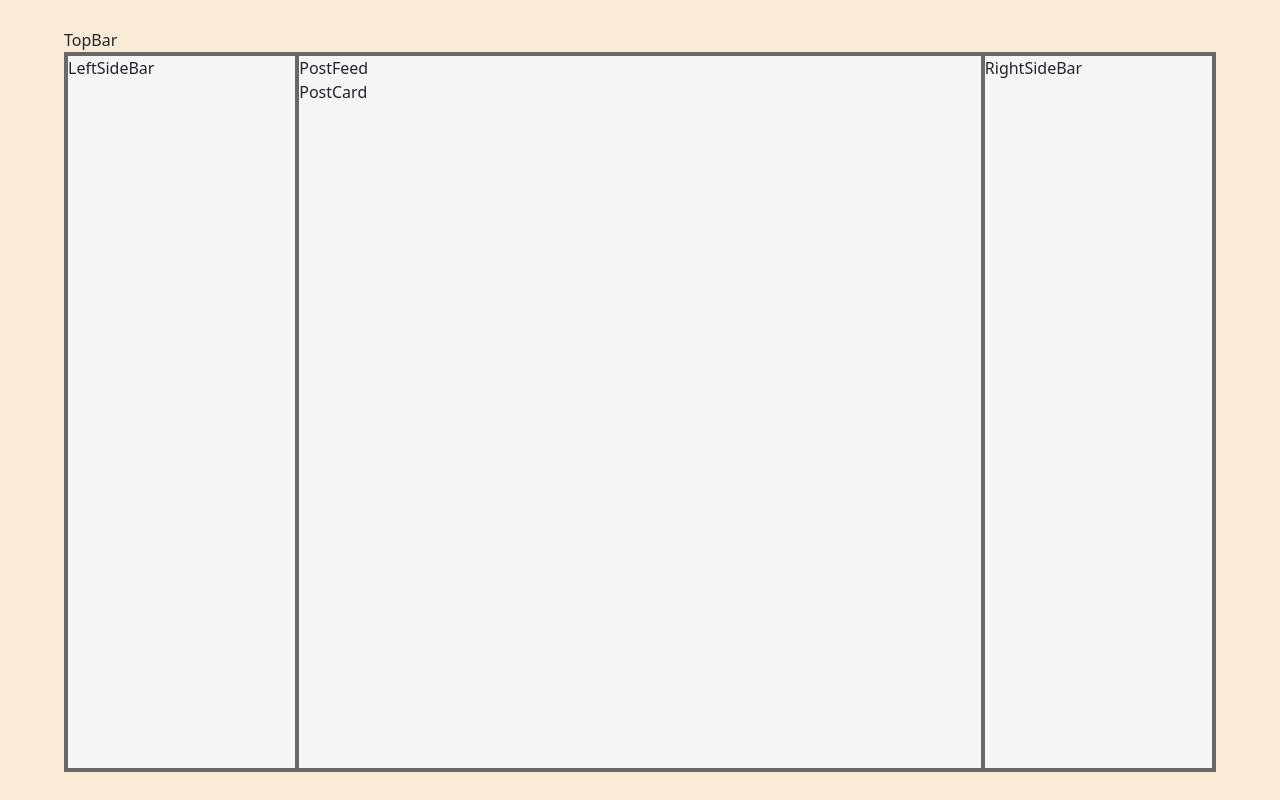
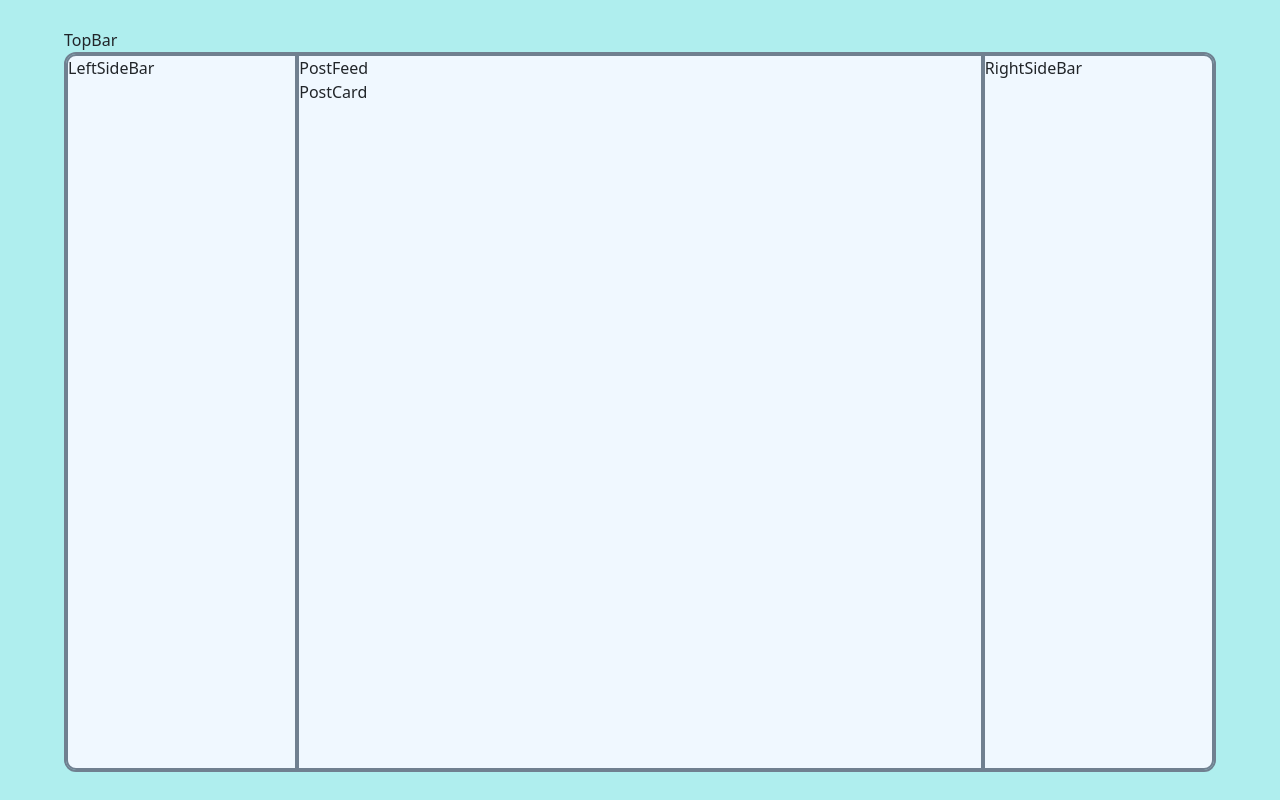
Before and after one commit to adbhati05/Web-Apps, a React (Vite) app in the folder CRUDApp/: page / in a window 1280 px wide. Built offline with nearby package versions, Linux system fonts and the light colour scheme.

Commit message:
Tiny adjustments to make the page look more aesthetic.

```diff
--- a/CRUDApp/src/App.css
+++ b/CRUDApp/src/App.css
@@ -12,5 +12,5 @@ body {
   align-items: center;
   justify-content: center;
   height: 100vh;
-  background-color:antiquewhite;
+  background-color: paleturquoise;
 }
--- a/CRUDApp/src/pages/Home.css
+++ b/CRUDApp/src/pages/Home.css
@@ -3,20 +3,32 @@
     width: 90vw;
     height: 90vh;
     display: flex;
-    border: 2px solid dimgray;
-    background-color: whitesmoke;
+    border: 2px solid slategray;
+    border-radius: 12px;
 }
 
-/* This is for each side bar (the flex: 1 statement ensures that each side bar takes up 1/5th of the entire container horizontally). */
-.side-bar {
+/* This is for the left side bar (the flex: 1 statement ensures that each side bar takes up 1/5th of the entire container horizontally). */
+/* Top/bottom left corners of this bar are rounded with a radius of 10 px via the border-radius statements below. */
+.left-side-bar {
     flex: 1;
-    background-color: whitesmoke;
-    border: 2px solid dimgray;
+    background-color: aliceblue;
+    border: 2px solid slategray;
+    border-top-left-radius: 10px;
+    border-bottom-left-radius: 10px;
+}
+
+/* Same logic used here for the right side bar as above, just that the border radius statements are dedicated for the top/bottom right corners of the bar. */
+.right-side-bar {
+    flex: 1;
+    background-color: aliceblue;
+    border: 2px solid slategray;
+    border-top-right-radius: 10px;
+    border-bottom-right-radius: 10px;
 }
 
 /* This is for the post feed itself (the flex: 3 statemenet ensures that the feed takes up 3/5th of the entire container horizontally). */
 .post-feed {
     flex: 3;
-    background-color: whitesmoke;
-    border: 2px solid dimgray;
+    background-color: aliceblue;
+    border: 2px solid slategray;
 }
--- a/CRUDApp/src/pages/Home.tsx
+++ b/CRUDApp/src/pages/Home.tsx
@@ -10,12 +10,12 @@ function Home() {
         <div>
             <TopBar />
             <div className='main-layout'>
-                <div className='side-bar'><LeftSideBar /></div>
+                <div className='left-side-bar'><LeftSideBar /></div>
                 <div className='post-feed'>
                     <PostFeed />
                     <PostCard />
                 </div>
-                <div className='side-bar'><RightSideBar /></div>
+                <div className='right-side-bar'><RightSideBar /></div>
             </div>
         </div>
 
```
